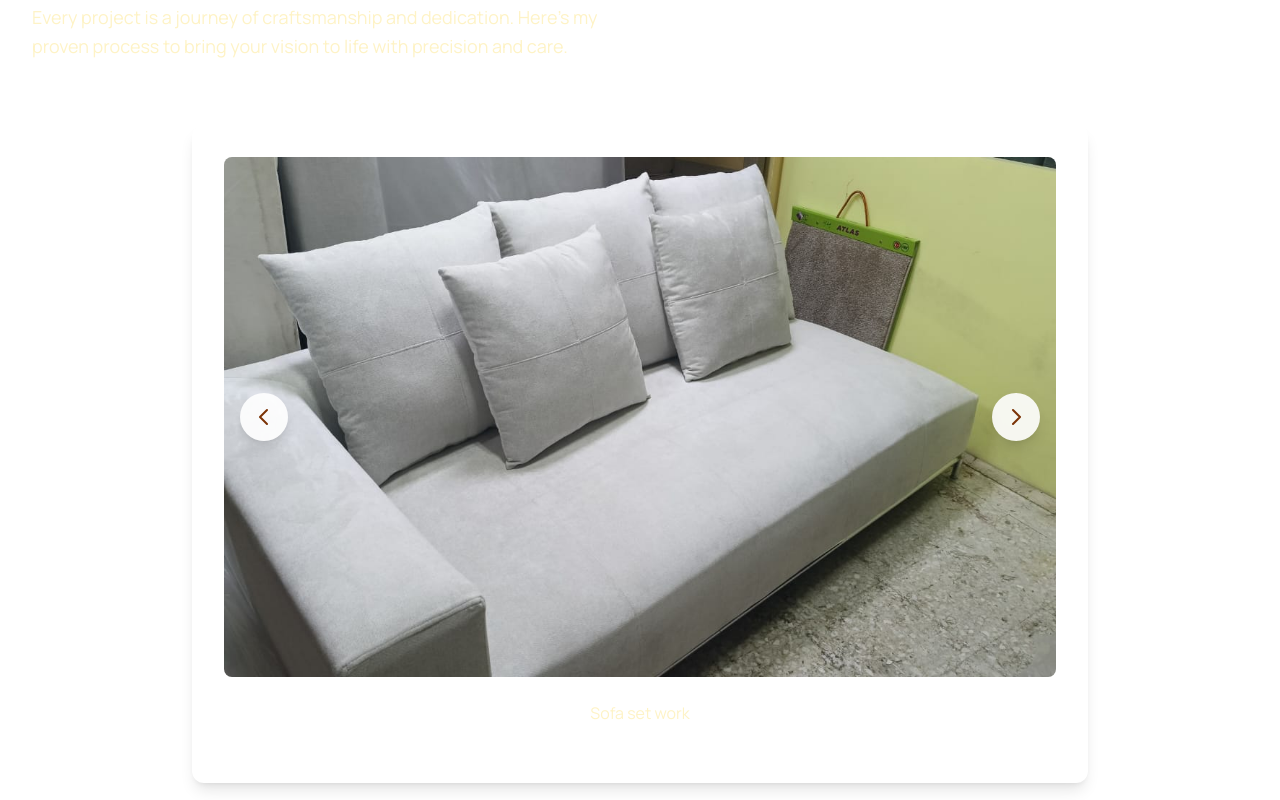
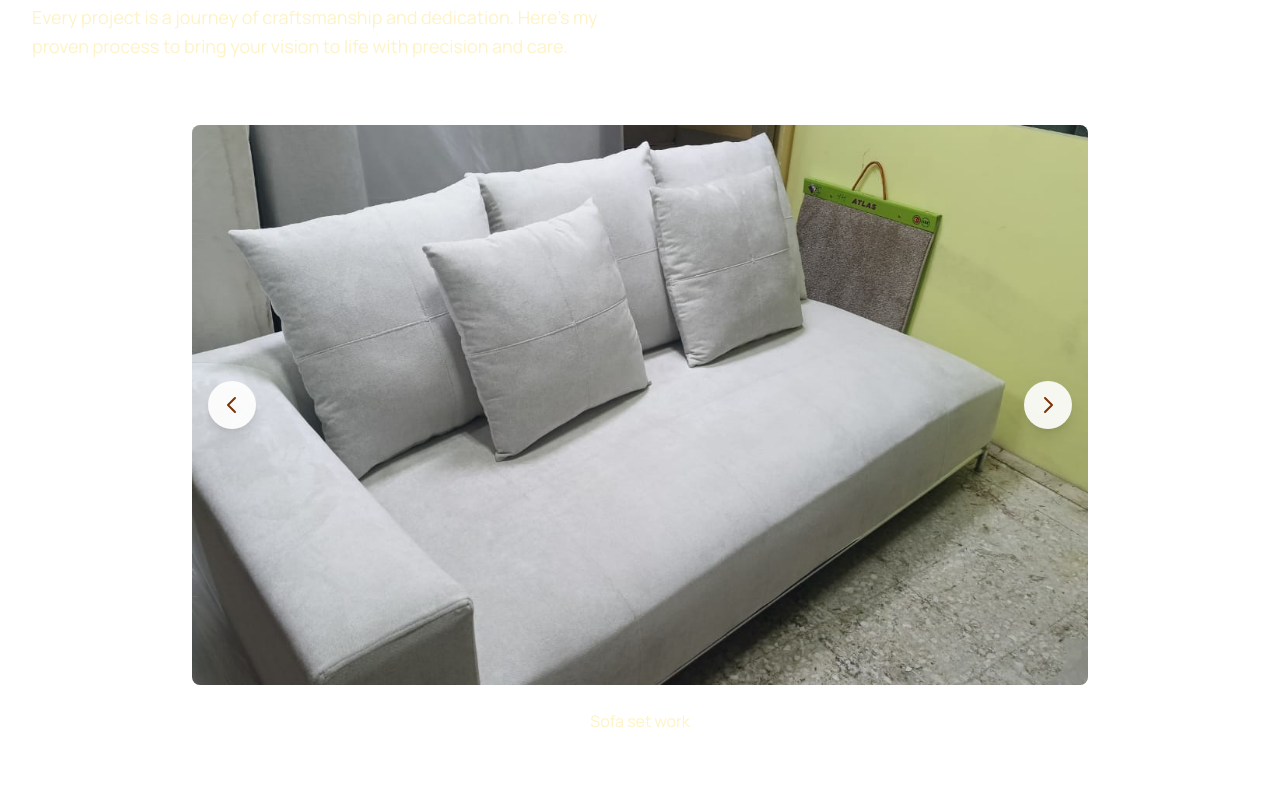
Before and after one commit to devsocialadforge/carpenterinuae, a Next.js app: page / in a window 1280 px wide. Shown: the part 920-1720 px from the top of the page. Built offline with nearby package versions, Linux system fonts and the light colour scheme.

Commit message:
finished

```diff
--- a/components/Portfolio.tsx
+++ b/components/Portfolio.tsx
@@ -77,9 +77,9 @@ export default function PortfolioShowcase({ images }: PortfolioShowcaseProps) {
 
         {/* Middle Section - Image Gallery */}
         <div className="">
-          <div className="relative bg-transparent p-0 shadow-none rounded-none md:bg-white md:rounded-xl md:shadow-lg md:p-8 max-w-4xl mx-auto">
+          <div className="relative max-w-4xl mx-auto">
             {/* Image Container */}
-            <div className="relative aspect-16/10 mb-0 md:mb-6 rounded-none md:rounded-lg overflow-hidden ">
+            <div className="relative aspect-16/10 mb-0 md:mb-6 rounded-lg overflow-hidden ">
               {images.length > 0 && (
                 <Image
                   src={images[currentImageIndex].src}
```
